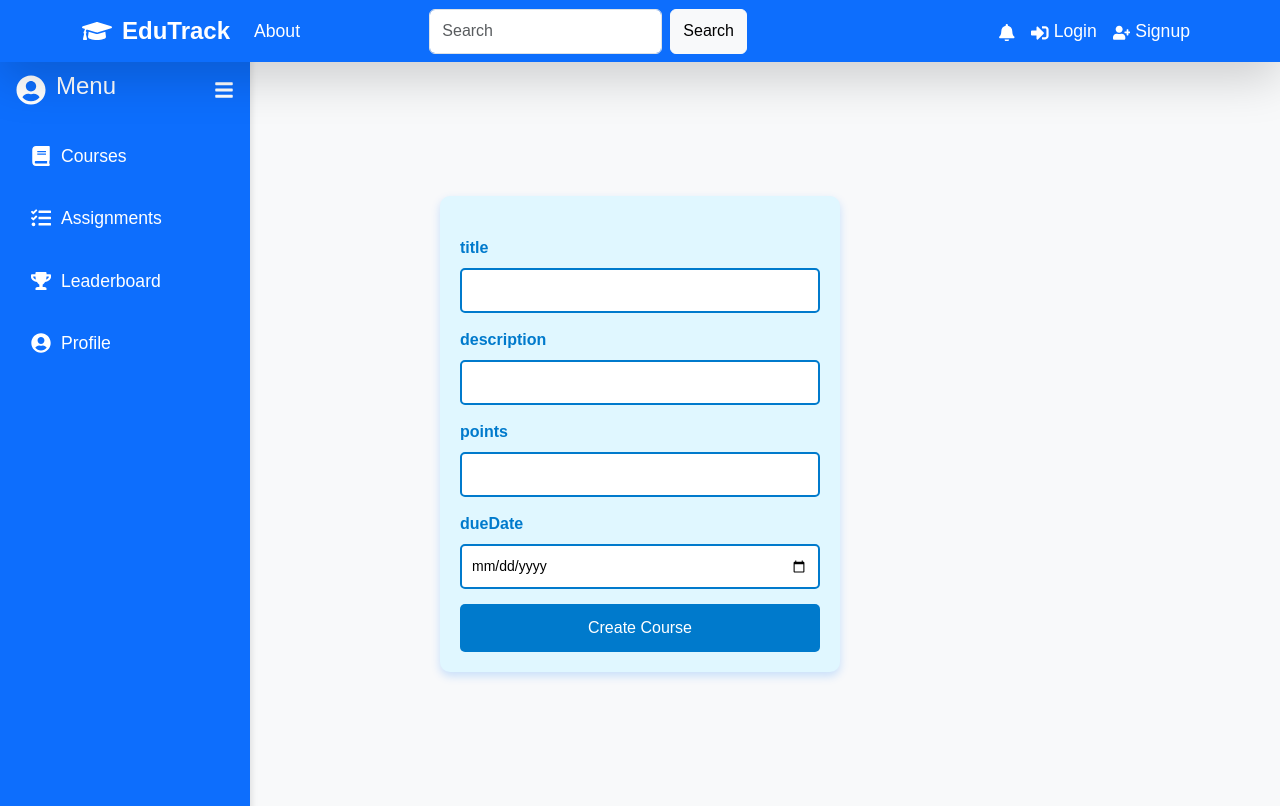
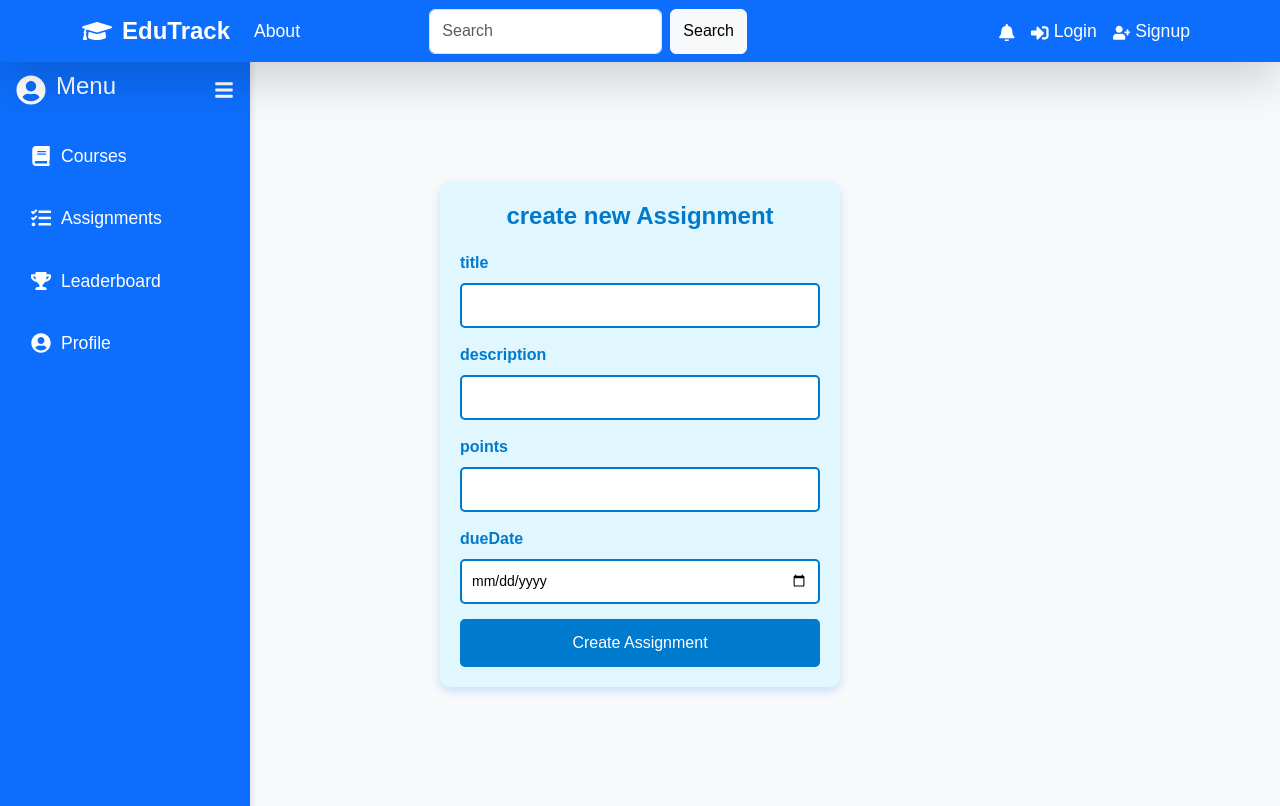
Before and after one commit to Sriramchannamsetty/EduTrack, a React (Vite) app in the folder frontend/: page /assignment in a window 1280 px wide. Built offline with nearby package versions, Linux system fonts and the light colour scheme; no server answers.

Commit message:
add assignment

```diff
--- a/frontend/src/components/AssignmentForm.jsx
+++ b/frontend/src/components/AssignmentForm.jsx
@@ -1,20 +1,26 @@
 import FormComponent from "./FormComponent"
 import { useContext } from "react";
 import { AuthUser } from "../../store/Auth-store";
+import { useLocation } from "react-router-dom";
 function AssignmentForm(){
-    const {user} = useContext(AuthUser);
+    const location = useLocation();
+    //const {user} = useContext(AuthUser);
+    const courseId = location.state?.courseId; // Get courseId
+    const userId = location.state?.userId; // Get userId
+    console.log("courseID is "+courseId);
     async function onSubmit(formData){
         console.log(formData);
-        const res = await fetch(`http://localhost:5000/api/${user._id}/course/new`,{
+        const res = await fetch(`http://localhost:5000/api/${userId}/course/${courseId}/assignment/new`,{
             method : "POST",
             body : JSON.stringify(formData),
             headers: { "Content-Type": "application/json; charset=utf-8" },
         })
+        console.log(res);
 
     }
     const fields = [{name:"title",type:"input",label:"title"},{name:"description",type:"text",label:"description"},{name:"points",type:"text",label:"points"},{name:"dueDate",type:"date",label:"dueDate"}];
     return <>
-    <FormComponent fields = {fields} button = {"Create Course"}/>
+    <FormComponent fields = {fields} button = {"Create Assignment"} onSubmit={onSubmit} heading={"create new Assignment"}/>
     </>
 }
 export default AssignmentForm
--- a/frontend/src/components/AssignmentList.jsx
+++ b/frontend/src/components/AssignmentList.jsx
@@ -1,9 +1,11 @@
 import { useEffect,useContext,useState } from "react";
 import { AuthUser } from "../../store/Auth-store";
 import ReusableCard from "./ReusableCard";
+import { useNavigate } from "react-router";
 function AssignmentList(){
     const { user } = useContext(AuthUser);
     const [assignments, setAssignments] = useState([]);
+    const navigate = useNavigate();
     let url = `http://localhost:5000/api/${user._id}/assignment`;
       useEffect(() => {
         const fetchAssigments = async () => {
@@ -33,7 +35,7 @@ function AssignmentList(){
                   doc={assignment.assignment}
                   role={user ? user.role : "student"}
                   isEnrolled={true}
-                  onClick={() => view(assignment._id)}
+                  onClick={() => navigate("/specific-assignment",{ state: { userId: user._id, courseId } })}
                 />
               </div>
             ))}
--- a/frontend/src/components/SpecificCourse.jsx
+++ b/frontend/src/components/SpecificCourse.jsx
@@ -1,13 +1,16 @@
-import React, { useState, useEffect } from "react";
+import React, { useState, useEffect,useContext } from "react";
 import { useLocation } from "react-router-dom";
-
+import AssignmentList from "./AssignmentList";
+import { AuthUser } from "../../store/Auth-store";
+import { useNavigate } from "react-router";
 const SpecificCourse = () => {
   const location = useLocation();
   const userId = location.state?.userId; // Get userId
   const courseId = location.state?.courseId; // Get courseId
   console.log(userId+" "+courseId);
   const [course, setCourse] = useState(null);
-
+  const {user} = useContext(AuthUser);
+  const navigate = useNavigate();
   useEffect(() => {
     const fetchCourse = async () => {
       if (!userId || !courseId) return; // Ensure both IDs are available
@@ -16,7 +19,7 @@ const SpecificCourse = () => {
         const response = await fetch(`http://localhost:5000/api/${userId}/course/${courseId}`);
         if (!response.ok) throw new Error("Failed to fetch course details");
         const data = await response.json();
-        console.log(data);
+        //console.log(data);
         setCourse(data);
       } catch (error) {
         console.error("Error fetching course:", error);
@@ -33,7 +36,8 @@ const SpecificCourse = () => {
       <h2>{course.title}</h2>
       <p>{course.description}</p>
       <h4>Assignments</h4>
-      {/* <AssignmentList courseId={course._id} /> */}
+      { <AssignmentList courseId={course._id} /> }
+      { user&&user.role=="teacher"&&(<button className="btn btn-primary" onClick={()=> navigate("/assignment",{ state: { userId: user._id, courseId } })}>Create Assignment</button>)}
     </div>
   );
 };
--- a/frontend/src/main.jsx
+++ b/frontend/src/main.jsx
@@ -12,7 +12,7 @@ import CourseForm from "./components/CourseForm.jsx";
 import AssignmentForm from "./components/AssignmentForm.jsx";
 import SpecificCourse from "./components/SpecificCourse.jsx";
 import AssignmentList from "./components/AssignmentList.jsx";
-
+import AssignmentSubmit from "./components/AssignmentSubmit.jsx";
 const router = createBrowserRouter([
   {
     path: "/",
@@ -26,6 +26,7 @@ const router = createBrowserRouter([
       { path :"create-course", element: <CourseForm />},
       { path :"assignment", element: <AssignmentForm />},
       { path :"assignment-list", element: <AssignmentList />},
+      { path :"specific-assignment", element: <AssignmentSubmit />},
       {path:"specific",element:<SpecificCourse/>},
     ],
   },
```
Also changed, not shown: frontend/src/components/AssignmentSubmit.jsx (added, +7 -0 lines).
